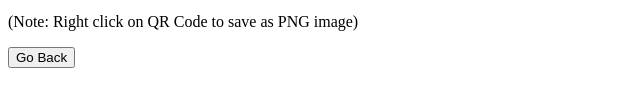
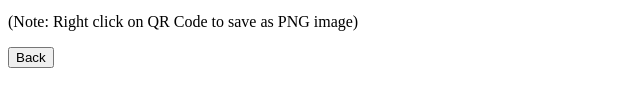
Before and after one commit to CapitalRoboticsClub/web, a plain HTML site: page qrcode_generator.html in a window 1280 px wide. Shown: the part 390-496 px from the top of the page, 0-640 px from the left. Drawn offline with Linux system fonts and the light colour scheme.

Commit message:
back button new

```diff
--- a/qrcode_generator.html
+++ b/qrcode_generator.html
@@ -24,7 +24,9 @@
 <button onclick="makeCodeNow()">Click here to see your QR Code</button>
 <p>(Note: Right click on QR Code to save as PNG image)</p>
 
-<button onclick="goBack()">Go Back</button>
+
+<button onclick="document.location='index.html'">Back</button>
+
 <script>
 var qrcode = new QRCode(document.getElementById("qrcode"), {
 	width : 100,
```
